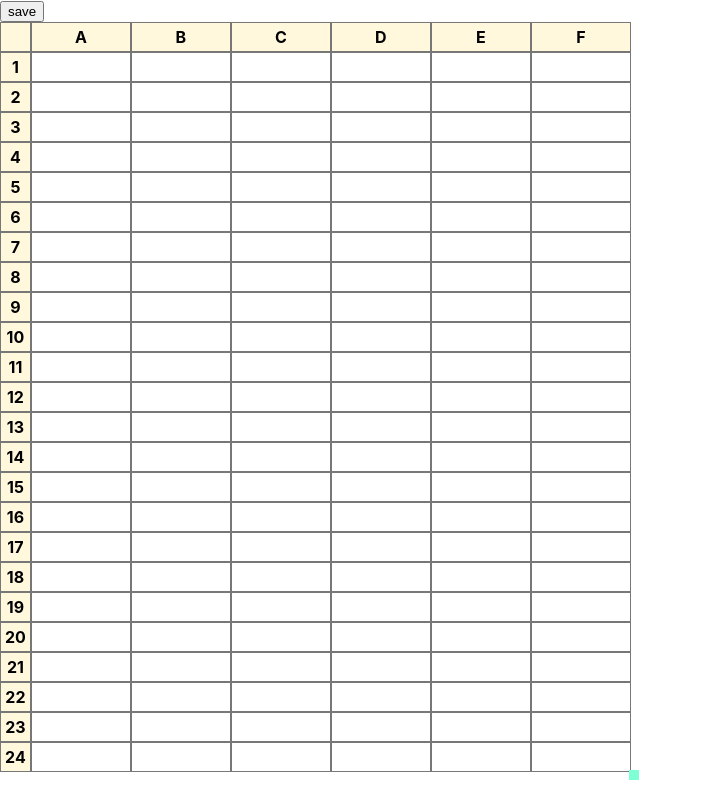
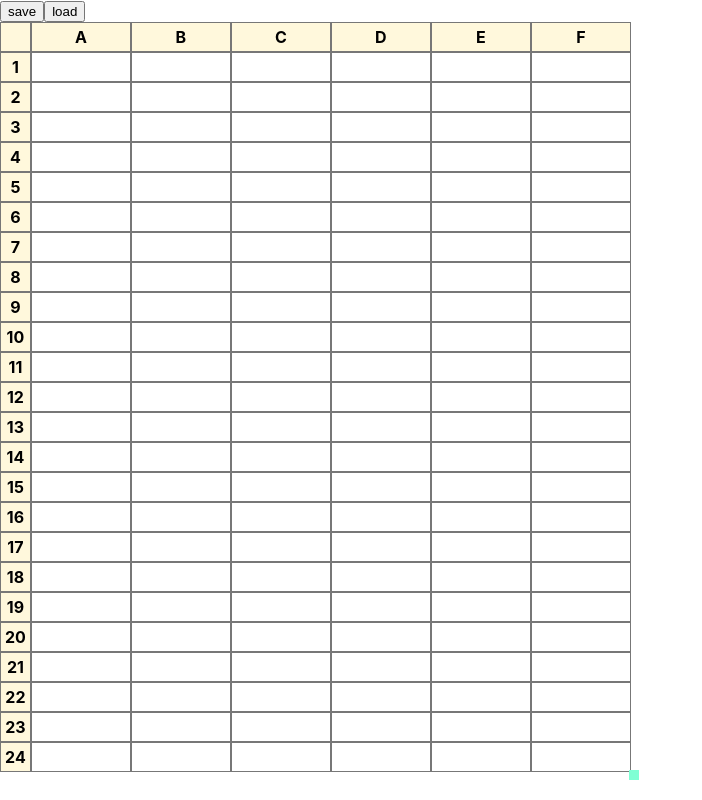
Before and after one commit to pleum-attakorn/erudite_fullstack_test, a React (Create React App) app in the folder frontend/: page / in a window 1280 px wide. Shown: the whole page, without its empty margins (0-702 px from the left). Built offline with nearby package versions, Linux system fonts and the light colour scheme; no server answers.

Commit message:
send data from backend to frontend

```diff
--- a/frontend/src/components/Sheet/Sheet.tsx
+++ b/frontend/src/components/Sheet/Sheet.tsx
@@ -23,11 +23,22 @@ const Sheet: FunctionComponent<SheetProps> = (props) => {
         method: 'POST',
         headers: {'content-type': 'application/json'},
     })
+
+    }
+
+    const loadData = () => {
+        fetch("http://127.0.0.1:5000/load/", {
+        method: 'POST',
+        headers: {'content-type': 'application/json'},
+    })
+        .then(res => res.json())
+        .then(obj => console.log(obj))
     }
 
     return (
         <div>
             <button onClick={saveData}>save</button>
+            <button onClick={loadData}>load</button>
         <div className={classes.SheetWrapper}>
             <table className={classes.Sheet}>
             <tbody>
```
Also changed, not shown: 1 other file (tests, documents, lock files or other folders).
